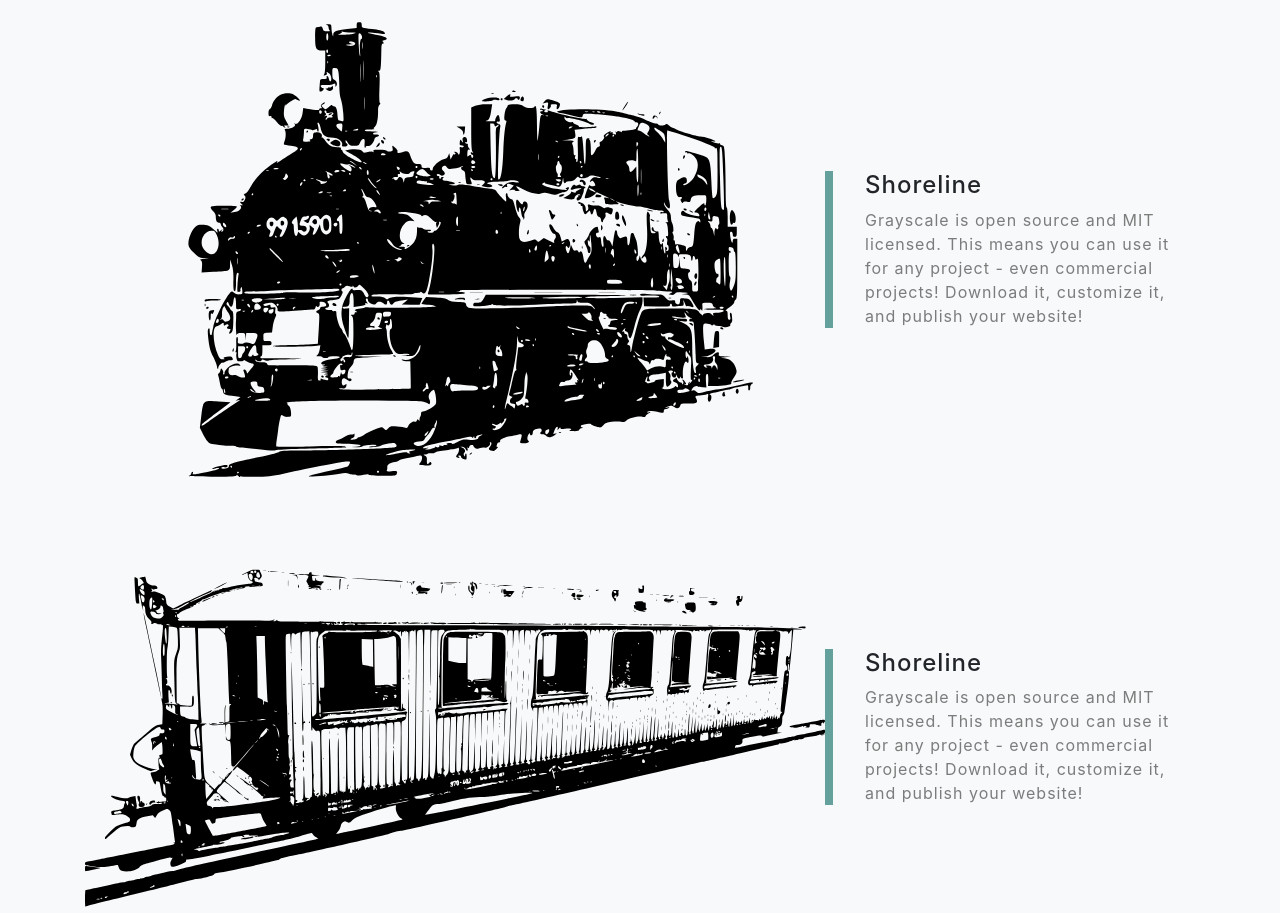
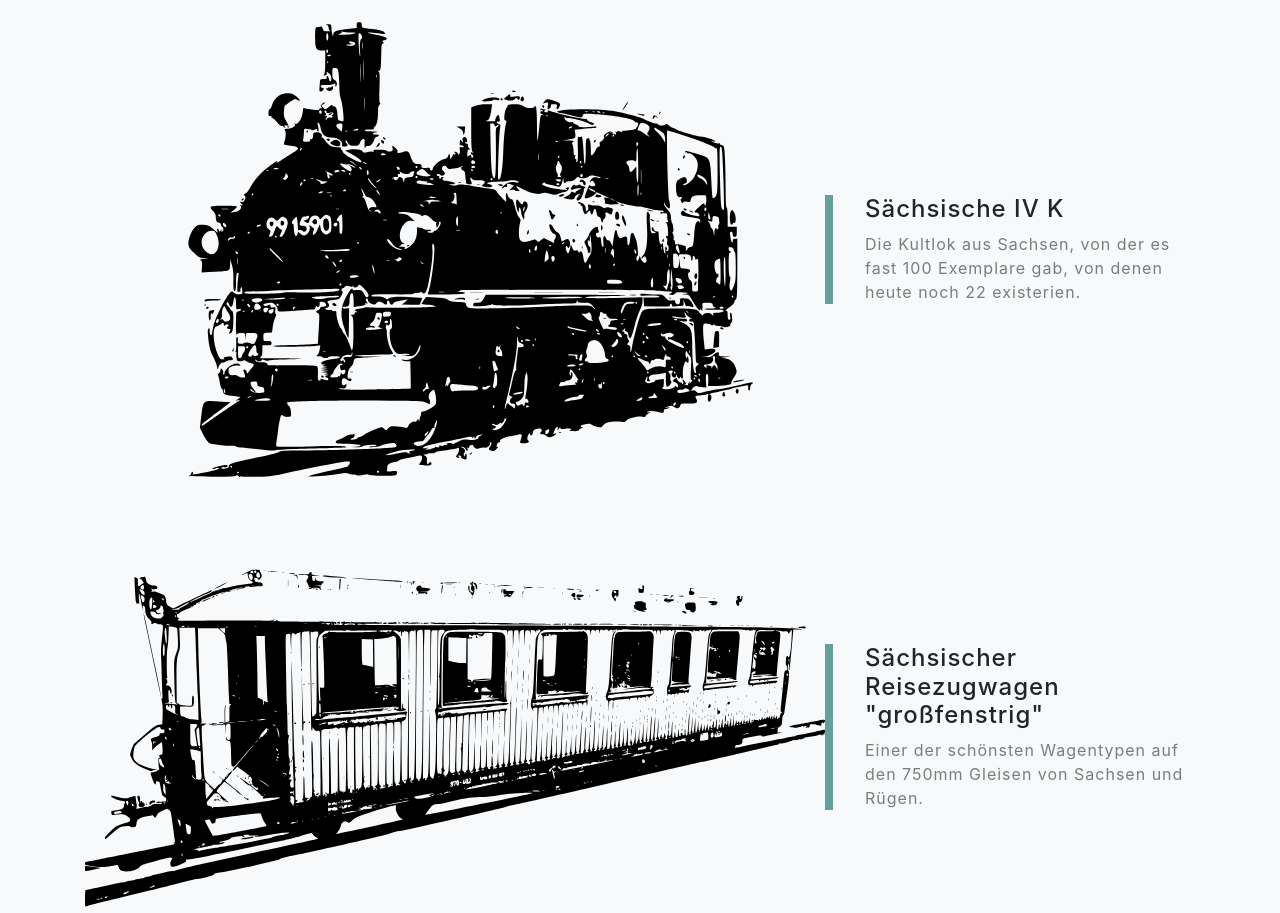
Before and after one commit to asaalmann/narrow_gauge, a website with bundled scripts: page index.html in a window 1280 px wide. Shown: the part 2644-3557 px from the top of the page. Built offline with nearby package versions, Linux system fonts and the light colour scheme.

Commit message:
add descriptions

```diff
--- a/index.html
+++ b/index.html
@@ -66,8 +66,8 @@
         </div>
         <div class="col-xl-4 col-lg-5">
           <div class="featured-text text-center text-lg-left">
-            <h4>Shoreline</h4>
-            <p class="text-black-50 mb-0">Grayscale is open source and MIT licensed. This means you can use it for any project - even commercial projects! Download it, customize it, and publish your website!</p>
+            <h4>Sächsische VI K</h4>
+            <p class="text-black-50 mb-0">In Sachsen existerien noch zwei betriebsbereite Lokomotiven der Gattung VI K. Weitere (nicht betriebsbereite) Exemplare sind in Baden Würtemberg zu finden.</p>
           </div>
         </div>
       </div>
@@ -79,8 +79,8 @@
         </div>
         <div class="col-xl-4 col-lg-5">
           <div class="featured-text text-center text-lg-left">
-            <h4>Shoreline</h4>
-            <p class="text-black-50 mb-0">Grayscale is open source and MIT licensed. This means you can use it for any project - even commercial projects! Download it, customize it, and publish your website!</p>
+            <h4>Lenz-Typ i</h4>
+            <p class="text-black-50 mb-0">Von diesem Dampfloktyp existierten einst 38 Exemplare. Die prominenteste unter den verbliebenen ist wohl die Lok "Franzburg" vom DEV.</p>
           </div>
         </div>
       </div>
@@ -92,8 +92,8 @@
         </div>
         <div class="col-xl-4 col-lg-5">
           <div class="featured-text text-center text-lg-left">
-            <h4>Shoreline</h4>
-            <p class="text-black-50 mb-0">Grayscale is open source and MIT licensed. This means you can use it for any project - even commercial projects! Download it, customize it, and publish your website!</p>
+            <h4>Sächsische IV K</h4>
+            <p class="text-black-50 mb-0">Die Kultlok aus Sachsen, von der es fast 100 Exemplare gab, von denen heute noch 22 existerien.</p>
           </div>
         </div>
       </div>
@@ -105,8 +105,8 @@
         </div>
         <div class="col-xl-4 col-lg-5">
           <div class="featured-text text-center text-lg-left">
-            <h4>Shoreline</h4>
-            <p class="text-black-50 mb-0">Grayscale is open source and MIT licensed. This means you can use it for any project - even commercial projects! Download it, customize it, and publish your website!</p>
+            <h4>Sächsischer Reisezugwagen "großfenstrig"</h4>
+            <p class="text-black-50 mb-0">Einer der schönsten Wagentypen auf den 750mm Gleisen von Sachsen und Rügen.</p>
           </div>
         </div>
       </div>
@@ -118,8 +118,8 @@
         </div>
         <div class="col-xl-4 col-lg-5">
           <div class="featured-text text-center text-lg-left">
-            <h4>Shoreline</h4>
-            <p class="text-black-50 mb-0">Grayscale is open source and MIT licensed. This means you can use it for any project - even commercial projects! Download it, customize it, and publish your website!</p>
+            <h4>Lenz-Typ M / Lenz-Typ Mh</h4>
+            <p class="text-black-50 mb-0">Zwei dieser D-Kuppler sind auf Rügen noch im Einsatz.</p>
           </div>
         </div>
       </div>
@@ -131,8 +131,8 @@
         </div>
         <div class="col-xl-4 col-lg-5">
           <div class="featured-text text-center text-lg-left">
-            <h4>Shoreline</h4>
-            <p class="text-black-50 mb-0">Grayscale is open source and MIT licensed. This means you can use it for any project - even commercial projects! Download it, customize it, and publish your website!</p>
+            <h4>DR-Baureihe 99.23–24</h4>
+            <p class="text-black-50 mb-0">Diese Neubaulokomotiven sind heutzutage ausschließlich auf den Gleisen der Harzer Schmalspurbahnen zu finden.!</p>
           </div>
         </div>
       </div>
@@ -144,8 +144,8 @@
         </div>
         <div class="col-xl-4 col-lg-5">
           <div class="featured-text text-center text-lg-left">
-            <h4>Shoreline</h4>
-            <p class="text-black-50 mb-0">Grayscale is open source and MIT licensed. This means you can use it for any project - even commercial projects! Download it, customize it, and publish your website!</p>
+            <h4>8-fenstriger Reisezugwagen der HSB</h4>
+            <p class="text-black-50 mb-0">Standardwagen der Harzer Schmalspurbahnen.</p>
           </div>
         </div>
       </div>
```
